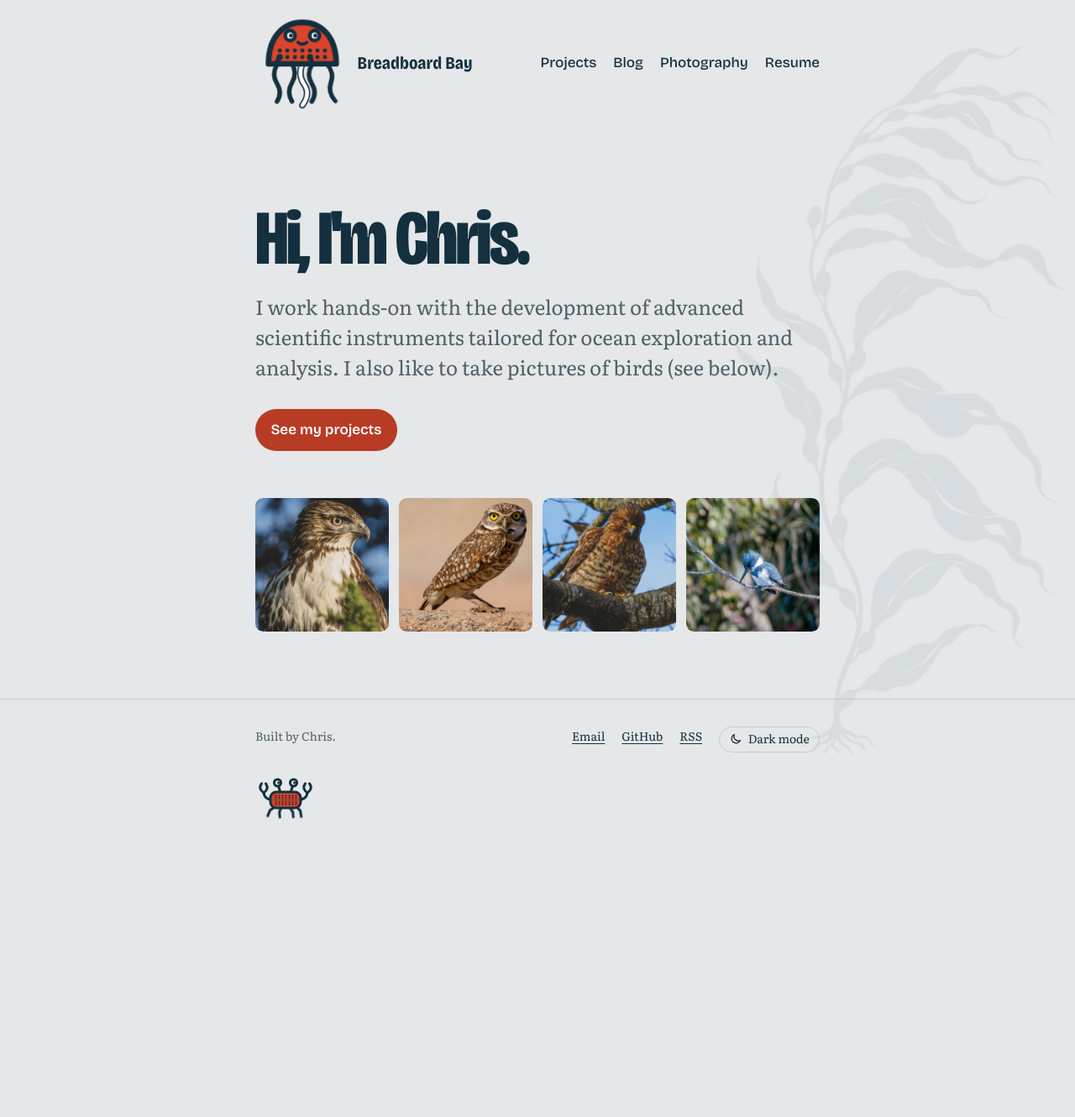
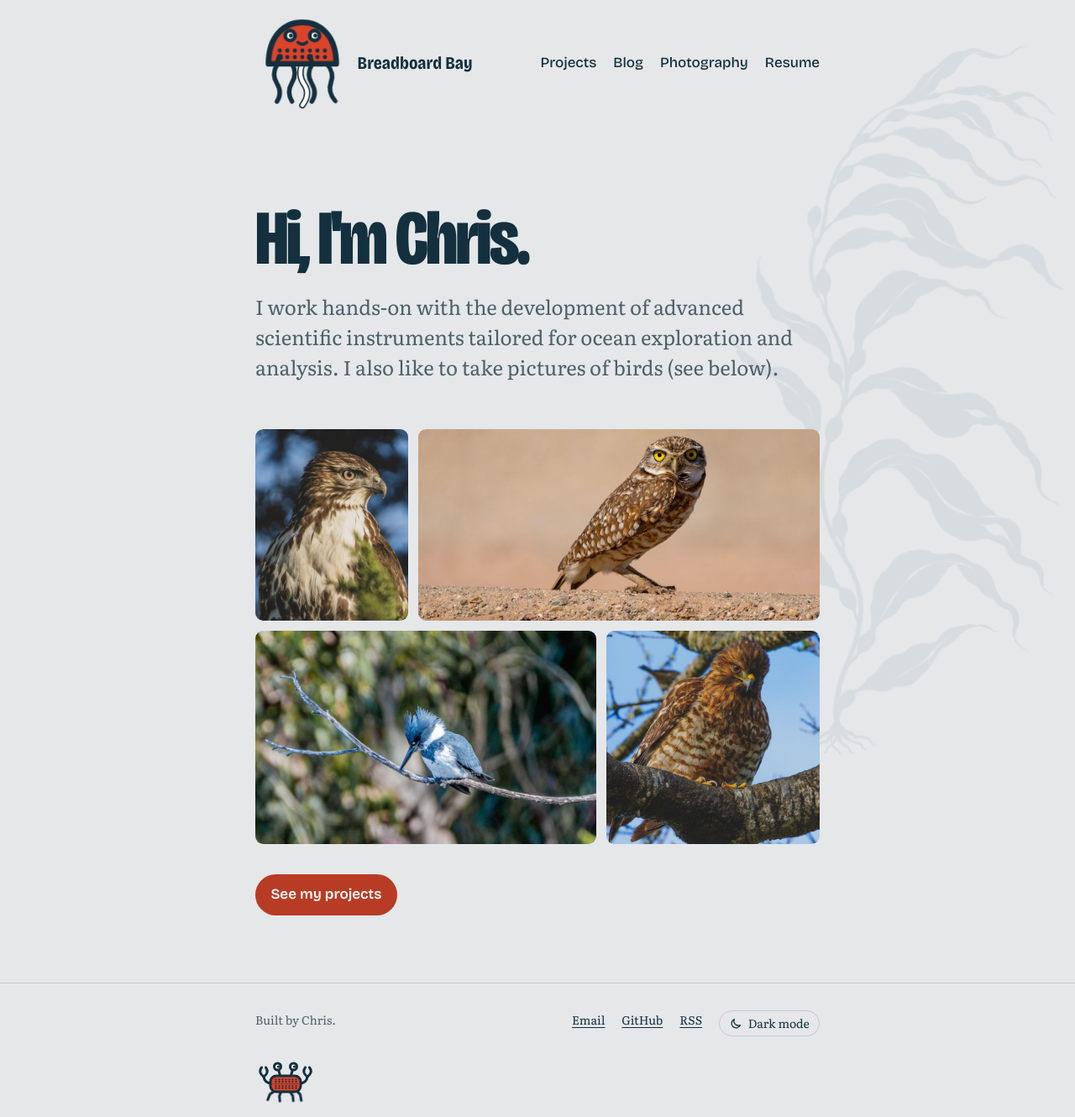
Before and after one commit to RobotCrabLab/Homepage, a Jekyll site: the page built from index.html, in a window 1280 px wide. Shown: the whole page at 84% size. Built offline with Jekyll 4.4.1, drawn with Linux system fonts in a browser that asks for light colours; before the commit the page ends 992 px from its top, so only the background shows below that.

Commit message:
Mixed-shape home photo layout, with the projects button below it
Co-Authored-By: Claude Opus 5.5 <noreply@anthropic.com>
Claude-Session: https://claude.ai/code/session_01MMDVxXAekaRt7NRydvis2Y

```diff
--- a/assets/css/style.css
+++ b/assets/css/style.css
@@ -339,11 +339,16 @@ img { max-width: 100%; height: auto; }
 .section-head h2 { font-size: var(--step-2); margin: 0; }
 .section-head a { font-family: var(--display); font-weight: 600; font-size: var(--step--1); color: var(--ink); white-space: nowrap; }
 
-.photo-tiles { display: grid; grid-template-columns: repeat(2, 1fr); gap: 0.5rem; }
-@media (min-width: 40rem) { .photo-tiles { grid-template-columns: repeat(4, 1fr); gap: 0.75rem; } }
-.photo-tiles a { display: block; aspect-ratio: 1; border-radius: 0.6rem; overflow: hidden; background: var(--tide); }
+.photo-tiles { display: grid; gap: 0.75rem; }
+.tile-row { display: flex; gap: 0.75rem; }
+.tile-row a {
+  flex: var(--shape) 1 0; aspect-ratio: var(--shape); min-width: 0;
+  display: block; border-radius: 0.6rem; overflow: hidden; background: var(--tide);
+}
 .photo-tiles img { display: block; width: 100%; height: 100%; object-fit: cover; transition: transform 0.4s ease; }
 .photo-tiles a:hover img, .photo-tiles a:focus-visible img { transform: scale(1.04); }
+.photo-tiles .actions { margin-top: 1.5rem; }
+@media (max-width: 40rem) { .photo-tiles, .tile-row { gap: 0.5rem; } }
 @media (prefers-reduced-motion: reduce) { .photo-tiles img { transition: none; } }
 
 /* ------------------------------------------------------------
--- a/index.html
+++ b/index.html
@@ -6,21 +6,28 @@ body_class: home
   <div class="wrap">
     <h1>Hi, I'm {{ site.author }}.</h1>
     <p class="lede">{{ site.tagline }} I also like to take pictures of birds (see below).</p>
-    <p class="actions">
-      <a class="button" href="{{ '/projects/' | relative_url }}">See my projects</a>
-    </p>
   </div>
 </section>
 
 <section class="wrap photo-tiles" aria-label="A few of my bird photos">
-  {% assign picks = "red-tailed-hawk.jpg,burrowing-owl.jpg,red-shouldered-hawk.jpg,belted-kingfisher-close.jpg" | split: "," %}
+  {% comment %} Two rows of photos. Each entry is file:shape (width / height). Tiles in a row share a height, so their widths follow their shapes. {% endcomment %}
+  {% assign rows = "red-tailed-hawk.jpg:0.8,burrowing-owl.jpg:2.1|belted-kingfisher-close.jpg:1.6,red-shouldered-hawk.jpg:1" | split: "|" %}
+  {% for row in rows %}
+  <div class="tile-row">
+    {% assign picks = row | split: "," %}
     {% for pick in picks %}
-    {% assign photo = site.data.photos | where: "file", pick | first %}
+      {% assign parts = pick | split: ":" %}
+      {% assign photo = site.data.photos | where: "file", parts[0] | first %}
       {% if photo %}
         {% assign base = photo.file | split: "." | first %}
-      <a href="{{ '/photography/' | relative_url }}#{{ base }}" aria-label="{{ photo.title | escape }}, see it on the Photography page">
+        <a href="{{ '/photography/' | relative_url }}#{{ base }}" style="--shape: {{ parts[1] }}" aria-label="{{ photo.title | escape }}, see it on the Photography page">
           <img src="{{ '/assets/images/photography/' | append: base | append: '-sm.jpg' | relative_url }}" alt="{{ photo.alt | escape }}" loading="lazy">
         </a>
       {% endif %}
     {% endfor %}
+  </div>
+  {% endfor %}
+  <p class="actions">
+    <a class="button" href="{{ '/projects/' | relative_url }}">See my projects</a>
+  </p>
 </section>
```
Lines whose indentation alone changed are shown as unchanged.
